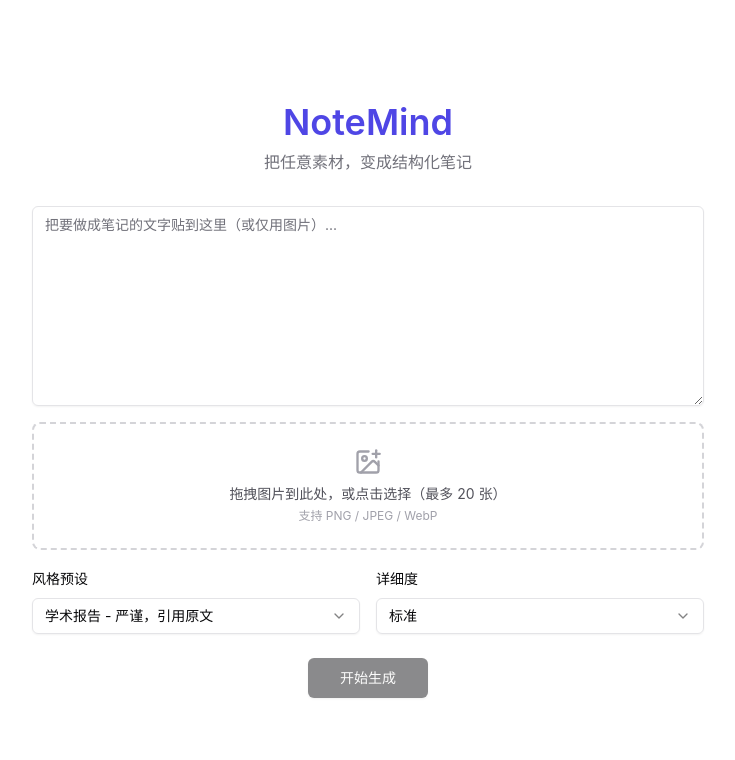
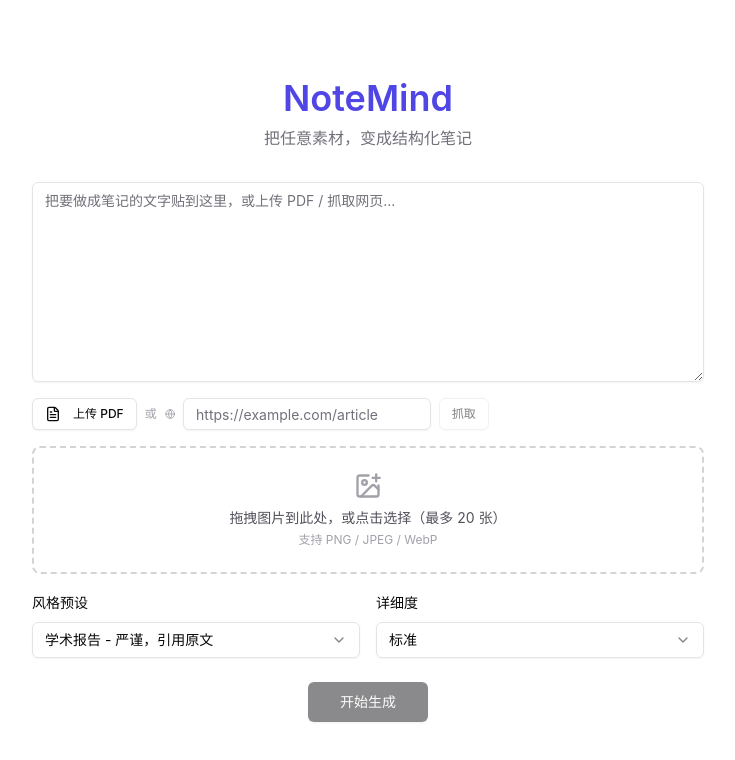
Before and after one commit to Chemauto/notemind, a React (Vite) app in the folder frontend/: page / in a window 1280 px wide. Shown: the top 760 px of the page, without its empty margins (272-1007 px from the left). Built offline with nearby package versions, Linux system fonts and the light colour scheme; what markmap-lib would draw is missing.

Commit message:
feat(input): wire PdfUpload + WebFetch into InputPanel

```diff
--- a/frontend/src/components/InputPanel.tsx
+++ b/frontend/src/components/InputPanel.tsx
@@ -1,4 +1,6 @@
 import { ImageDropzone, type StoredImage } from "@/components/ImageDropzone";
+import { PdfUpload } from "@/components/PdfUpload";
+import { WebFetch } from "@/components/WebFetch";
 import { Textarea } from "@/components/ui/textarea";
 import { DEPTH_OPTIONS, STYLE_OPTIONS } from "@/lib/types";
 import {
@@ -18,6 +20,9 @@
   onTextChange: (text: string) => void;
   onAddImages: (newImages: StoredImage[]) => void;
   onRemoveImage: (id: string) => void;
+  onPdfExtracted: (text: string, fileName: string) => void;
+  onWebExtracted: (text: string, url: string) => void;
+  onError: (message: string) => void;
   onStyleChange: (style: "academic" | "exam" | "casual" | "meeting") => void;
   onDepthChange: (depth: "minimal" | "standard" | "detailed") => void;
 }
@@ -30,17 +35,25 @@
   onTextChange,
   onAddImages,
   onRemoveImage,
+  onPdfExtracted,
+  onWebExtracted,
+  onError,
   onStyleChange,
   onDepthChange,
 }: InputPanelProps) {
   return (
     <div className="w-full max-w-2xl space-y-4">
       <Textarea
-        placeholder="把要做成笔记的文字贴到这里（或仅用图片）..."
+        placeholder="把要做成笔记的文字贴到这里，或上传 PDF / 抓取网页..."
         className="min-h-[200px]"
         value={text}
         onChange={(e) => onTextChange(e.target.value)}
       />
+      <div className="flex flex-wrap items-center gap-2">
+        <PdfUpload onExtracted={onPdfExtracted} onError={onError} />
+        <span className="text-xs text-zinc-400">或</span>
+        <WebFetch onExtracted={onWebExtracted} onError={onError} />
+      </div>
       <ImageDropzone
         images={images}
         onAdd={onAddImages}
--- a/frontend/src/pages/InputPage.tsx
+++ b/frontend/src/pages/InputPage.tsx
@@ -1,3 +1,4 @@
+import { useState } from "react";
 import { useNavigate } from "react-router-dom";
 import { useMutation } from "@tanstack/react-query";
 import { Button } from "@/components/ui/button";
@@ -19,6 +20,7 @@
     setDepth,
     setOutline,
   } = useNoteStore();
+  const [preprocessError, setPreprocessError] = useState<string | null>(null);
 
   const mutation = useMutation({
     mutationFn: () =>
@@ -36,6 +38,18 @@
 
   const hasInput = inputText.trim().length > 0 || images.length > 0;
 
+  const handle_pdf = (text: string, fileName: string) => {
+    const prefix = inputText.trim() ? `${inputText.trim()}\n\n` : "";
+    setInputText(`${prefix}# 来源：${fileName}\n\n${text}`);
+    setPreprocessError(null);
+  };
+
+  const handle_web = (text: string, url: string) => {
+    const prefix = inputText.trim() ? `${inputText.trim()}\n\n` : "";
+    setInputText(`${prefix}# 来源：${url}\n\n${text}`);
+    setPreprocessError(null);
+  };
+
   return (
     <div className="min-h-screen flex flex-col items-center justify-center px-6 py-12">
       <h1 className="text-4xl font-semibold text-brand-600 mb-2">NoteMind</h1>
@@ -48,6 +62,9 @@
         onTextChange={setInputText}
         onAddImages={addImages}
         onRemoveImage={removeImage}
+        onPdfExtracted={handle_pdf}
+        onWebExtracted={handle_web}
+        onError={setPreprocessError}
         onStyleChange={setStyle}
         onDepthChange={setDepth}
       />
@@ -59,9 +76,12 @@
       >
         {mutation.isPending ? "生成中..." : "开始生成"}
       </Button>
+      {preprocessError && (
+        <p className="text-red-500 mt-2 text-sm">预处理失败：{preprocessError}</p>
+      )}
       {mutation.isError && (
         <p className="text-red-500 mt-2 text-sm">
-          出错了：{(mutation.error as Error).message}
+          生成出错了：{(mutation.error as Error).message}
         </p>
       )}
     </div>
```
